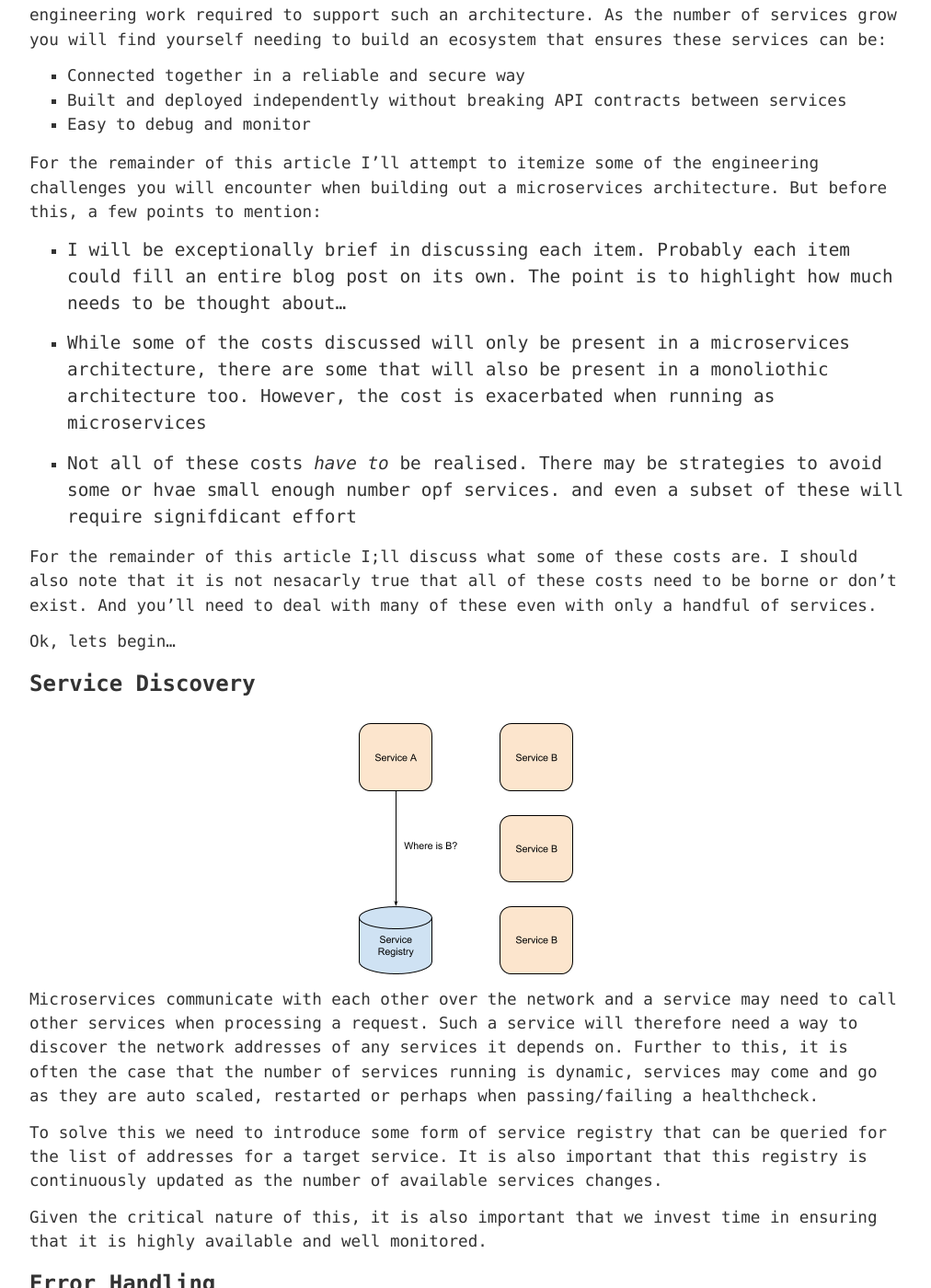
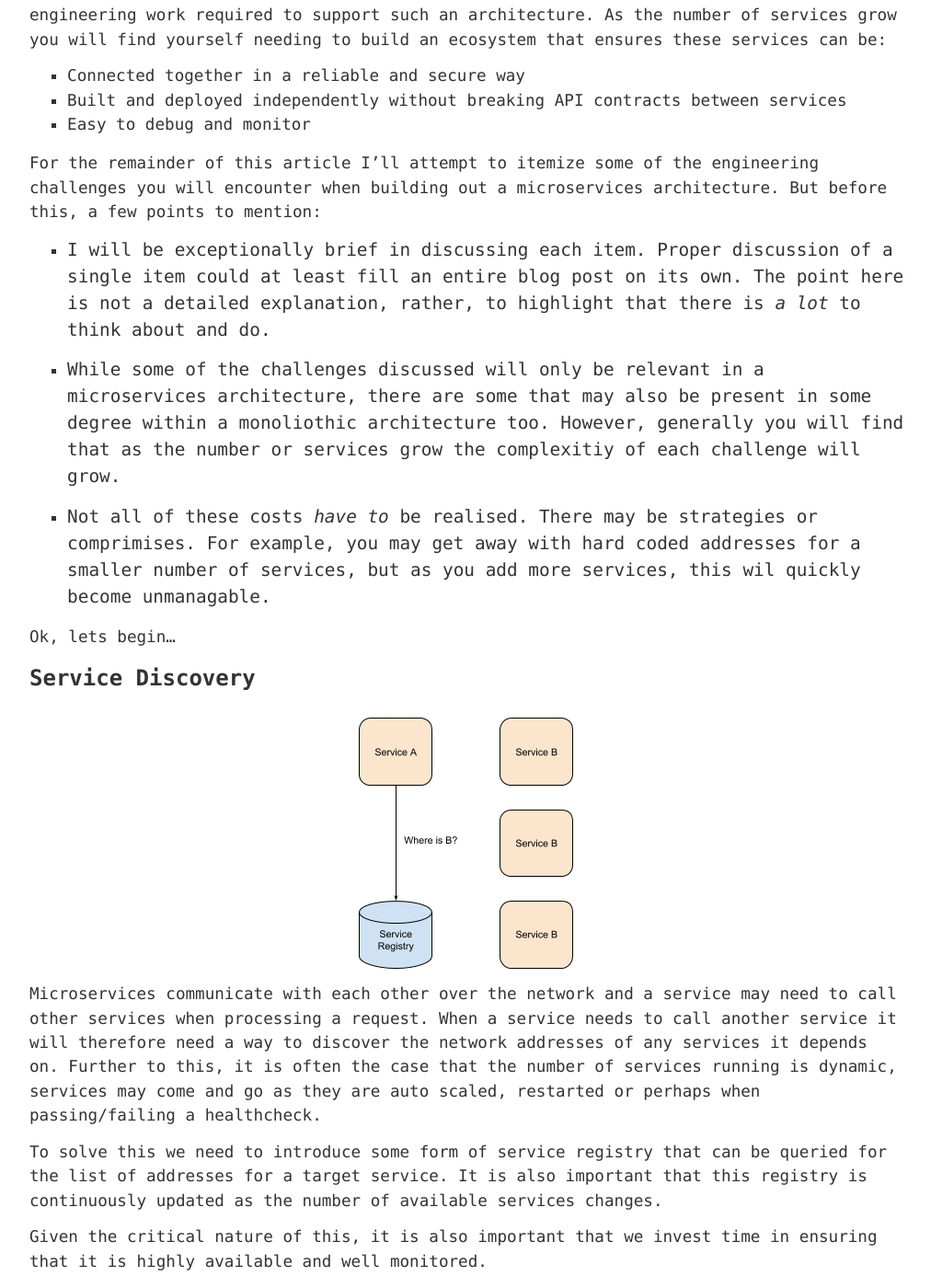
Before and after one commit to hbakkum/hbakkum.github.io, a Jekyll site: the page built from _posts/2019-01-19-costs-associated-with-a-microservices-architecture.md, in a window 1280 px wide and 1400 px high, scrolled down 2609 px. Shown: the whole window at 92% size, without its empty margins (132-1144 px from the left). Built offline with Jekyll 4.4.1, drawn with Linux system fonts in a browser that asks for light colours; comment, search, counter and statistics services are not loaded.

Commit message:
Update 2019-01-19-costs-associated-with-a-microservices-architecture.md

```diff
--- a/_posts/2019-01-19-costs-associated-with-a-microservices-architecture.md
+++ b/_posts/2019-01-19-costs-associated-with-a-microservices-architecture.md
@@ -67,25 +67,17 @@
 
 For the remainder of this article I'll attempt to itemize some of the engineering challenges you will encounter when building out a microservices architecture. But before this, a few points to mention:
 
-* I will be exceptionally brief in discussing each item. Probably each item could fill an entire blog post
-on its own. The point is to highlight how much needs to be thought about...
+* I will be exceptionally brief in discussing each item. Proper discussion of a single item could at least fill an entire blog post on its own. The point here is not a detailed explanation, rather, to highlight that there is *a lot* to think about and do.
 
-* While some of the costs discussed will only be present in a microservices architecture, there are some that will also be present in a
-monoliothic architecture too. However, the cost is exacerbated when running as microservices
+* While some of the challenges discussed will only be relevant in a microservices architecture, there are some that may also be present in some degree within a monoliothic architecture too. However, generally you will find that as the number or services grow the complexitiy of each challenge will grow.
 
-* Not all of these costs *have to* be realised.   There may be strategies to avoid some or  hvae small enough number opf services. and even a subset of
-these will require signifdicant effort
-
-For the remainder of this article I;ll discuss what some of these costs are. I should also note that it is not nesacarly true that all of these costs need
-to be borne or don't exist. And you'll need to deal with many of these even with only a handful of services.
-
+* Not all of these costs *have to* be realised. There may be strategies or comprimises. For example, you may get away with hard coded addresses for a smaller number of services, but as you add more services, this wil quickly become unmanagable.
 
 Ok, lets begin...
 
 ### Service Discovery ###
 ![Service Discovery]({{ site.url }}/assets/images/service-discovery.png){: .center-image }
-Microservices communicate with each other over the network and a service may need to call other services when processing a request. Such a service
-will therefore need a way to discover the network addresses of any services it depends on. Further to this, it is often the case that the number of services
+Microservices communicate with each other over the network and a service may need to call other services when processing a request. When a service needs to call another service it will therefore need a way to discover the network addresses of any services it depends on. Further to this, it is often the case that the number of services
 running is dynamic, services may come and go as they are auto scaled, restarted or perhaps when passing/failing a healthcheck.
 
 To solve this we need to introduce some form of service registry that can be queried for the list of addresses for a target service. It is also important that
```
